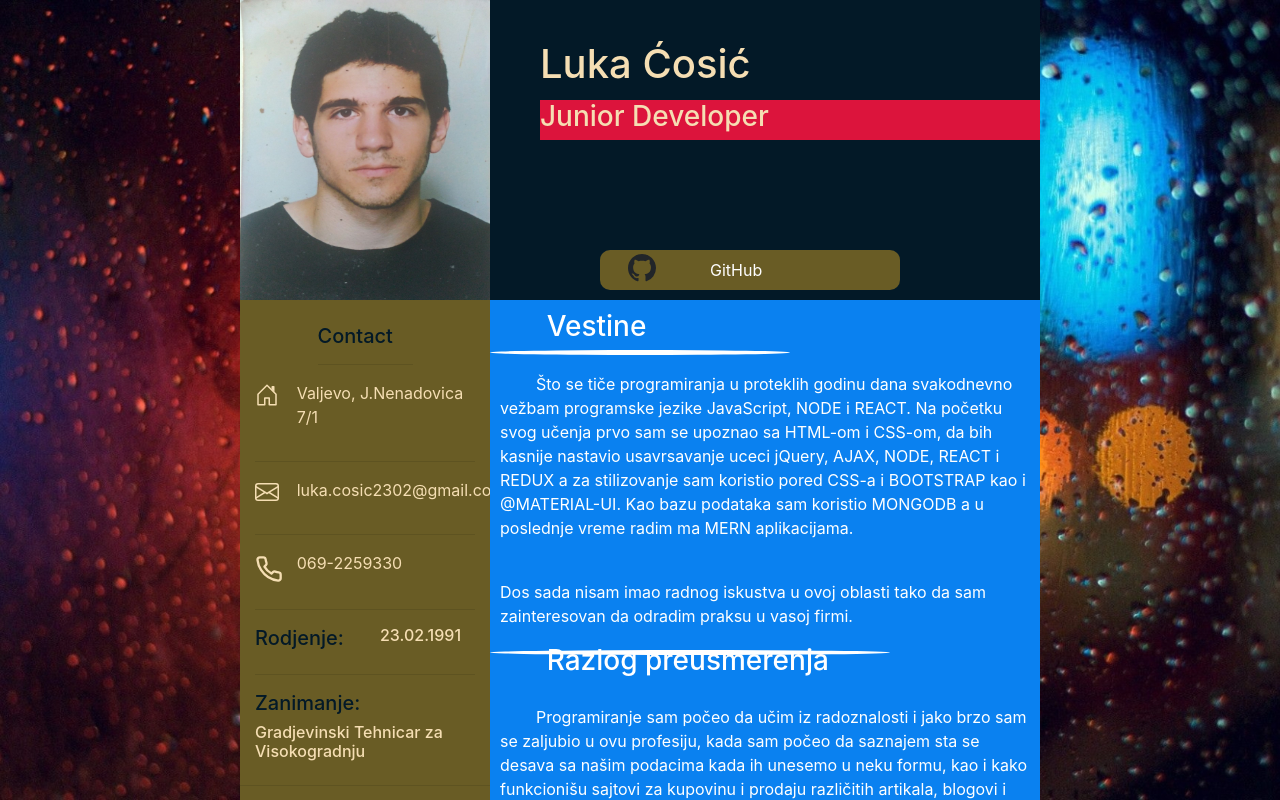
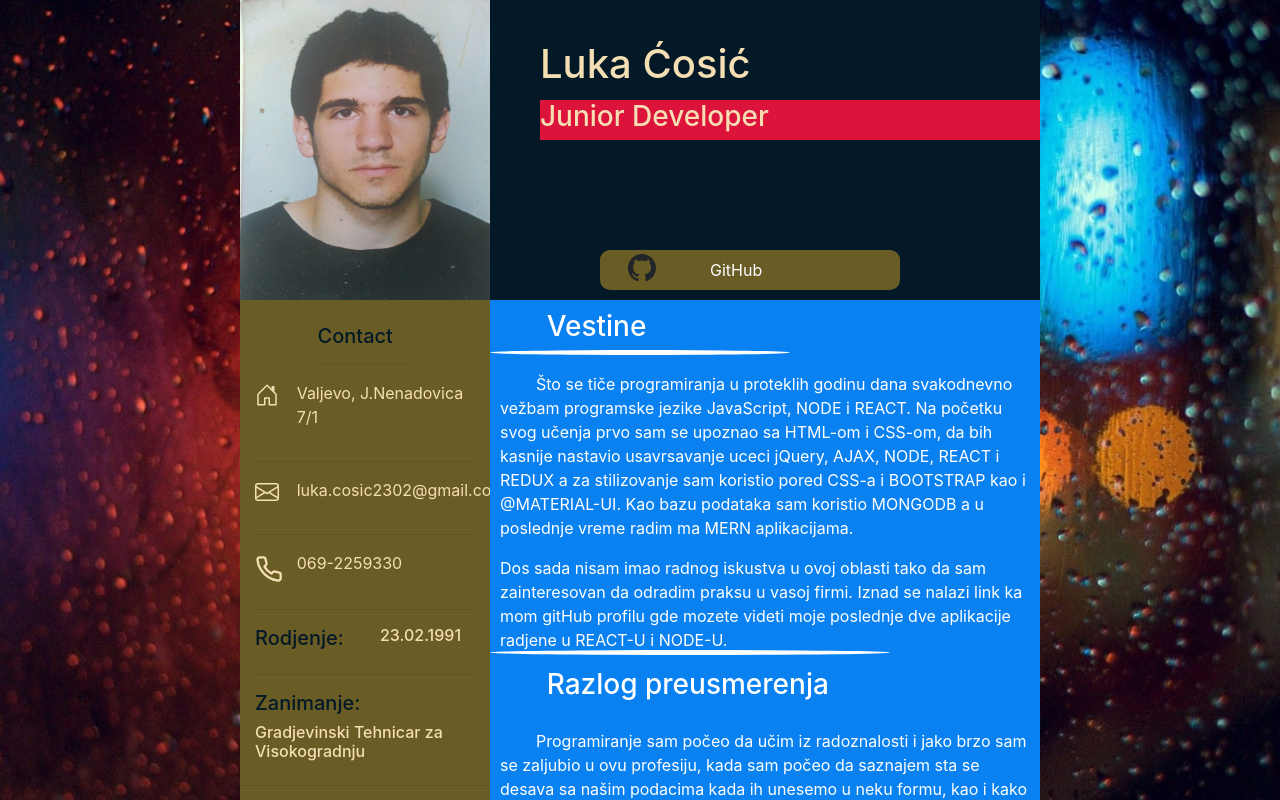
Before and after one commit to Luka-cosic/CV, a React (Create React App) app: page / in a window 1280 px wide. Shown: the top 800 px of the page. Built offline with nearby package versions, Linux system fonts and the light colour scheme.

Commit message:
Update App.js

```diff
--- a/src/App.js
+++ b/src/App.js
@@ -105,8 +105,9 @@ function App() {
                 proteklih godinu dana svakodnevno vežbam programske jezike JavaScript, NODE i REACT.
                 Na početku svog učenja prvo sam se upoznao sa HTML-om i CSS-om, da bih kasnije nastavio usavrsavanje
                 uceci jQuery, AJAX, NODE, REACT i REDUX a za stilizovanje sam koristio pored CSS-a i BOOTSTRAP kao i @MATERIAL-UI.
-                Kao bazu podataka sam koristio MONGODB a u poslednje vreme radim ma MERN aplikacijama.</p><br/>
-                <p>Dos sada nisam imao radnog iskustva u ovoj oblasti tako da sam zainteresovan da odradim praksu u vasoj firmi.</p>
+                Kao bazu podataka sam koristio MONGODB a u poslednje vreme radim ma MERN aplikacijama.</p>
+                <p>Dos sada nisam imao radnog iskustva u ovoj oblasti tako da sam zainteresovan da odradim praksu u vasoj firmi.
+                Iznad se nalazi link ka mom gitHub profilu gde mozete videti moje poslednje dve aplikacije radjene u REACT-U i NODE-U.</p>
 
                 <div className="row">
                     <div className="col-10 offset-1">
```
